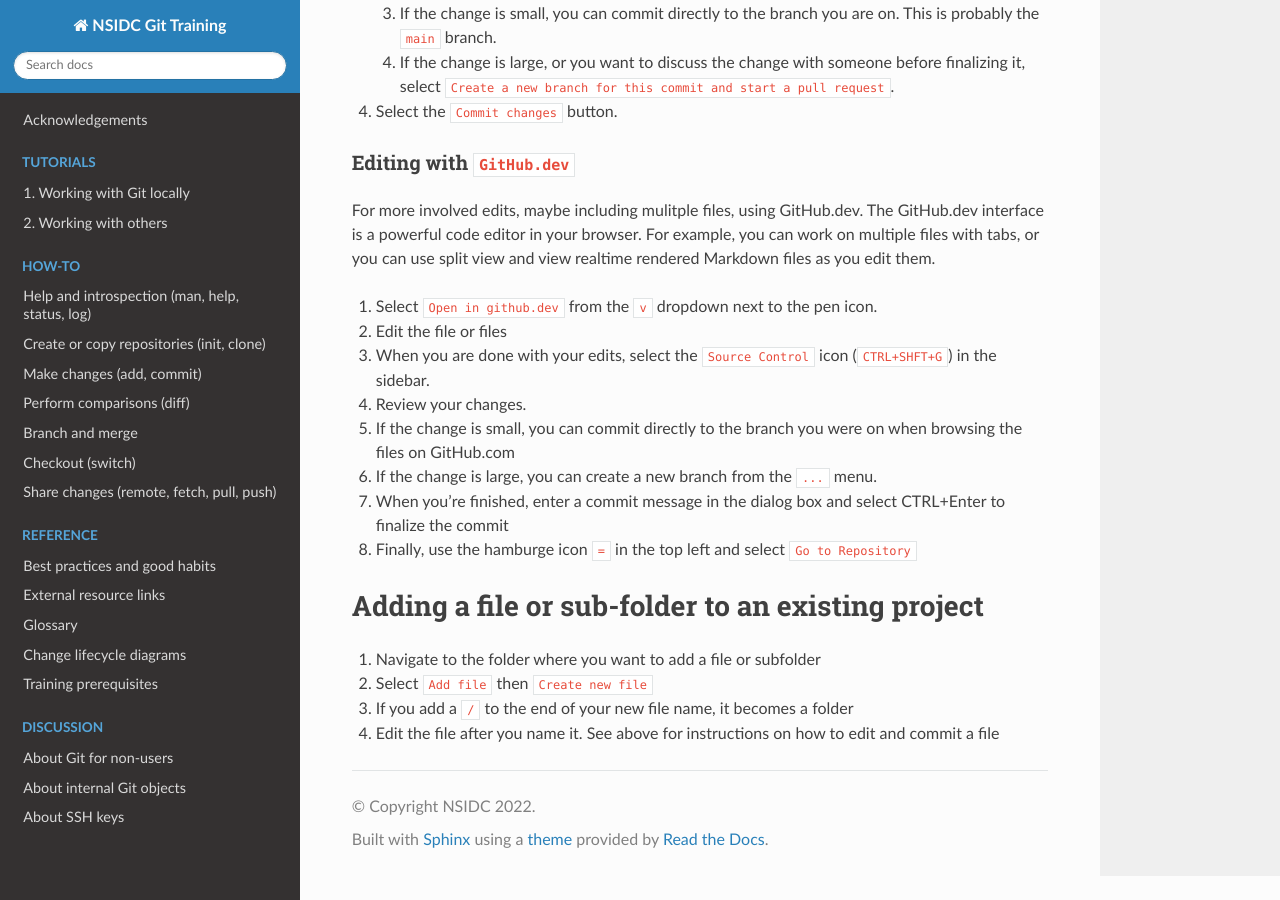
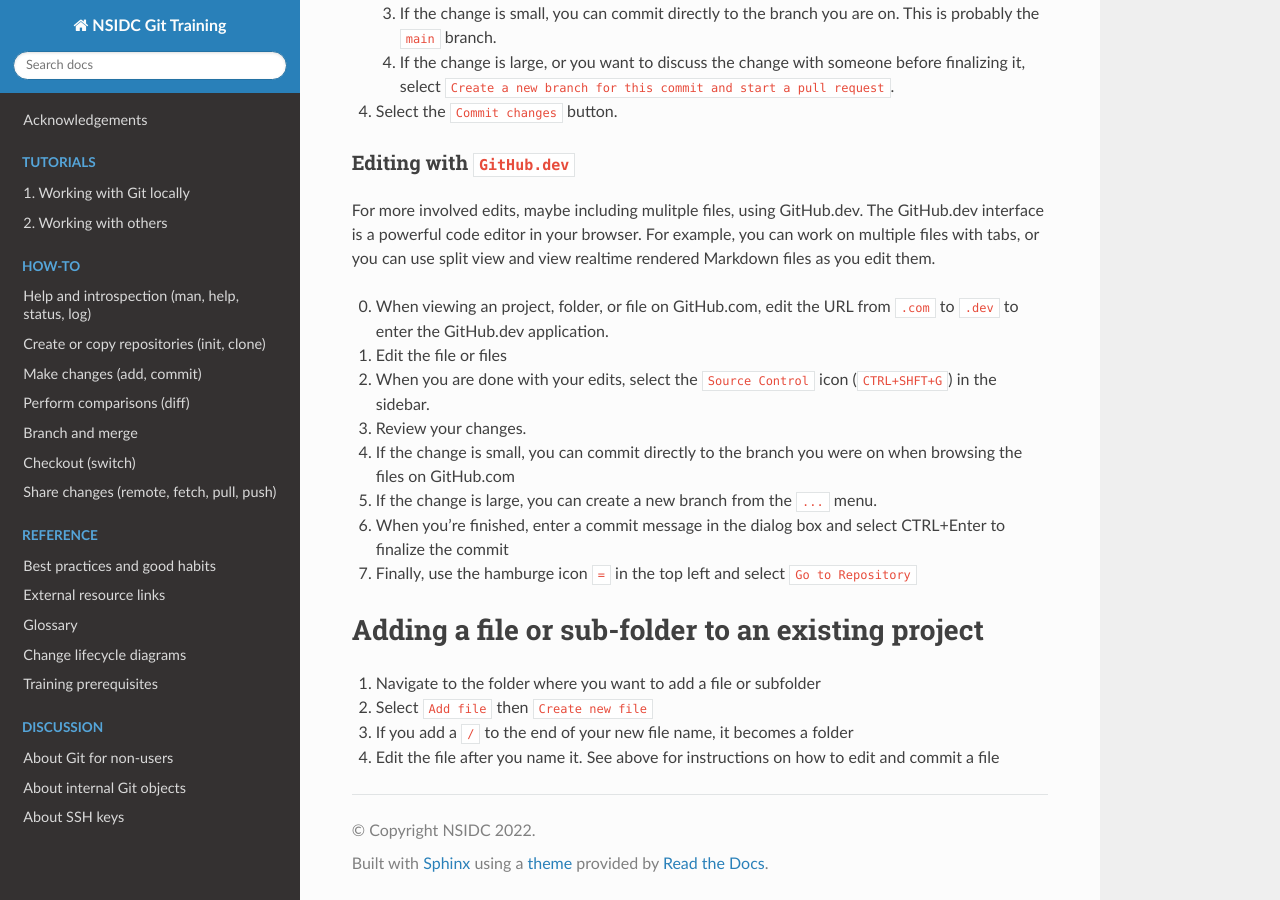
Before and after one commit to nsidc/git-training, a Sphinx documentation site: the page built from doc/tutorial/working-with-GitHub/50-working-with-existing-repositories.md, in a window 1280 px wide and 900 px high, scrolled down 578 px. Built offline with Sphinx 7.4.7 and the Read the Docs theme 2.0.0, drawn with Linux system fonts in a browser that asks for light colours.

Commit message:
Can change .com to .dev

```diff
--- a/doc/tutorial/working-with-GitHub/50-working-with-existing-repositories.md
+++ b/doc/tutorial/working-with-GitHub/50-working-with-existing-repositories.md
@@ -23,7 +23,7 @@ For simple edits, use edit with GitHub.com
 
 For more involved edits, maybe including mulitple files, using GitHub.dev. The GitHub.dev interface is a powerful code editor in your browser. For example, you can work on multiple files with tabs, or you can use split view and view realtime rendered Markdown files as you edit them.
 
-1. Select `Open in github.dev` from the `v` dropdown next to the pen icon.
+0. When viewing an project, folder, or file on GitHub.com, edit the URL from `.com` to `.dev` to enter the GitHub.dev application.
 2. Edit the file or files
 3. When you are done with your edits, select the `Source Control` icon (`CTRL+SHFT+G`) in the sidebar.
 4. Review your changes.
```
